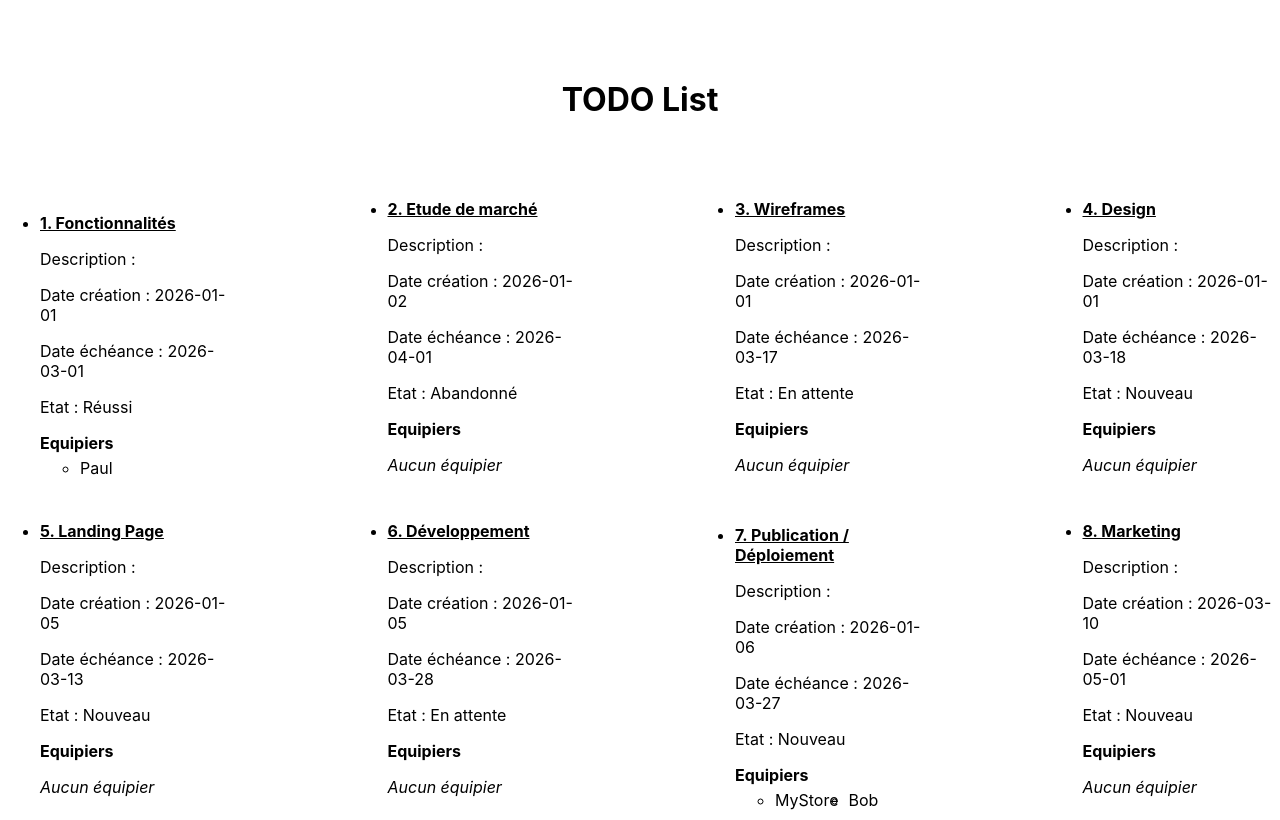
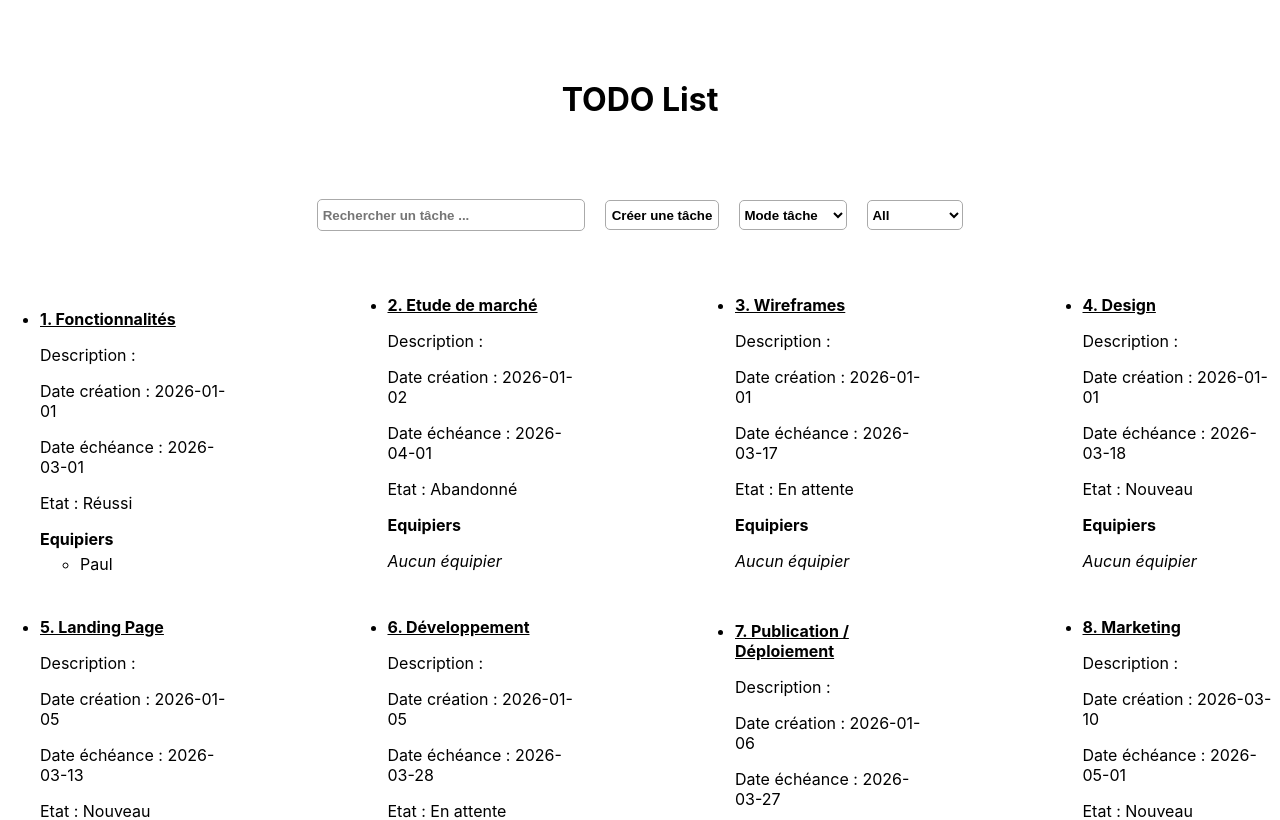
Before and after one commit to AHAMED-Nasser/ToDo_React, a React (Create React App) app in the folder app/: page / in a window 1280 px wide. Shown: the top 820 px of the page. Built offline with nearby package versions, Linux system fonts and the light colour scheme.

Commit message:
feat : bar de recherche

```diff
--- a/app/src/App.js
+++ b/app/src/App.js
@@ -2,10 +2,12 @@ import logo from './logo.svg';
 import './App.css';
 import {useEffect, useState} from "react";
 import {TaskList} from "./components/TaskList";
+import {UtilityBar} from "./components/UtilityBar";
 
 function App() {
 
     const [data, setData] = useState(null);
+    const [search, setSearch] = useState('');
 
     useEffect(() => {
         fetch('/data.json')
@@ -18,13 +20,19 @@ function App() {
         return <div>Loading...</div>;
     }
 
+    // Recherche
+
+    const filteredTasks = data.taches.filter(task => task.title.toLowerCase().includes(search.toLowerCase())
+    );
+
     return (
         <div className="App">
             <header className="App-header">
-            <h1 className={'home-title'}>TODO List</h1>
+                <h1 className={'home-title'}>TODO List</h1>
             </header>
             <main>
-                <TaskList tasks={data.taches} />
+                <UtilityBar onSearch={setSearch}/>
+                <TaskList tasks={filteredTasks} />
             </main>
         </div>
     );
--- /dev/null
+++ b/app/src/components/Utility/AddTask.js
@@ -0,0 +1,7 @@
+import '../../css/Utility/AddTask.css'
+
+export function AddTask() {
+    return (
+        <button type={'button'}>Créer une tâche</button>
+    )
+}
--- /dev/null
+++ b/app/src/components/Utility/SearchBar.js
@@ -0,0 +1,11 @@
+import '../../css/Utility/SearchBar.css';
+export function SearchBar({onSearchChange}) {
+    return (
+        <input
+            type='text'
+            placeholder='Rechercher un tâche ...'
+            onChange={(e) => onSearchChange(e.target.value)}
+            className='search-input'
+        />
+    )
+}
--- /dev/null
+++ b/app/src/components/Utility/SelectMode.js
@@ -0,0 +1,10 @@
+import '../../css/Utility/SelectMode.css'
+
+export function SelectMode() {
+    return (
+        <select>
+            <option value="task-mode">Mode tâche</option>
+            <option value="directory-mode">Mode dossier</option>
+        </select>
+    )
+}
--- /dev/null
+++ b/app/src/components/Utility/TaskFilter.js
@@ -0,0 +1,14 @@
+import '../../css/Utility/TaskFilter.css'
+
+export function TaskFilter() {
+    return (
+        <select>
+            <option value='all'>All</option>
+            <option value='new'>Nouveau</option>
+            <option value='in-process'>En cours</option>
+            <option value='success'>Réussi</option>
+            <option value='in-waiting'>En attente</option>
+            <option value='give-up'>Abandonné</option>
+        </select>
+    )
+}
--- /dev/null
+++ b/app/src/components/UtilityBar.js
@@ -0,0 +1,23 @@
+import {SearchBar} from "./Utility/SearchBar";
+import '../css/UtilityBar.css';
+import {AddTask} from "./Utility/AddTask";
+import {SelectMode} from "./Utility/SelectMode";
+import {TaskFilter} from "./Utility/TaskFilter";
+import {useState} from "react";
+
+export function UtilityBar({onSearch}) {
+    const handleSearch = (value) => {
+        onSearch(value);
+    }
+
+    return (
+        <div className={'utility-bar'}>
+            <div>
+                <SearchBar onSearchChange={handleSearch} />
+                <AddTask />
+                <SelectMode />
+                <TaskFilter />
+            </div>
+        </div>
+    )
+}
--- /dev/null
+++ b/app/src/css/Utility/AddTask.css
@@ -0,0 +1,13 @@
+button {
+    background-color: white;
+    height: 30px;
+    border-radius: 5px;
+    border: solid 1px #aaaaaa;
+    cursor: pointer;
+    font-weight: bold;
+}
+
+button:hover {
+    background-color: #eeeeee;
+    color: black;
+}
--- /dev/null
+++ b/app/src/css/Utility/SearchBar.css
@@ -0,0 +1,9 @@
+input {
+    border-radius: 5px;
+    width: 20%;
+    height: 30px;
+    border: solid 1px #aaaaaa;
+    padding: 0 5px;
+    outline: none;
+    font-weight: bold;
+}
--- /dev/null
+++ b/app/src/css/Utility/SelectMode.css
@@ -0,0 +1,8 @@
+select {
+    background-color: white;
+    height: 30px;
+    border-radius: 5px;
+    border: solid 1px #aaaaaa;
+    cursor: pointer;
+    font-weight: bold;
+}
--- /dev/null
+++ b/app/src/css/Utility/TaskFilter.css
@@ -0,0 +1,8 @@
+select {
+    background-color: white;
+    height: 30px;
+    border-radius: 5px;
+    border: solid 1px #aaaaaa;
+    cursor: pointer;
+    font-weight: bold;
+}
--- /dev/null
+++ b/app/src/css/UtilityBar.css
@@ -0,0 +1,8 @@
+.utility-bar div {
+    display: flex;
+    justify-content: center;
+    align-items: center;
+    gap: 20px;
+
+    margin: 5% 0;
+}
```
Also changed, not shown: app/todo-save.json (added, +164 -0 lines).
